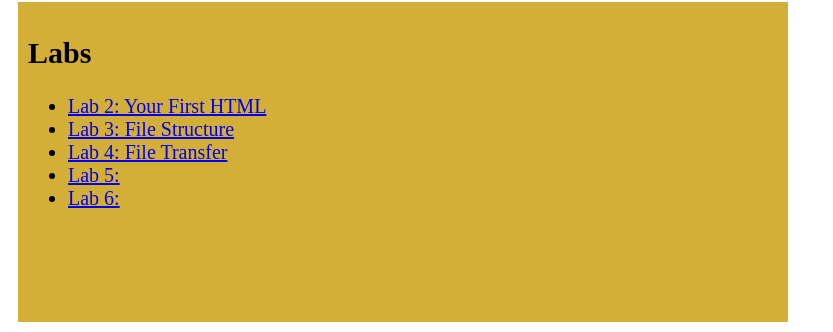
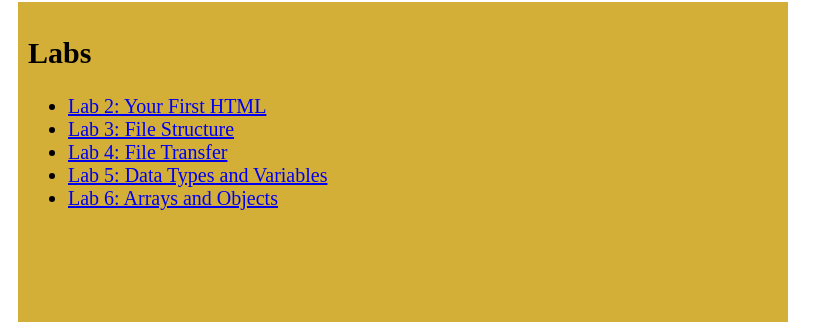
Before and after one commit to amirmadethis/Art101, a plain HTML site: page index.html in a window 1280 px wide. Shown: the part 955-1287 px from the top of the page, without its empty margins (0-833 px from the left). Drawn offline with Linux system fonts and the light colour scheme.

Commit message:
Update index.html

```diff
--- a/index.html
+++ b/index.html
@@ -19,11 +19,11 @@
 			<div clss="assignments major-section">
 				<h2>Labs</h2>
 				<ul>
-					<li><a href="lab2/helloworld.html">Lab 2: Your First HTML</a></li>
+					<li><a href="lab2/">Lab 2: Your First HTML</a></li>
 					<li><a href="lab3/">Lab 3: File Structure</a></li>
 					<li><a href="lab4/">Lab 4: File Transfer</a></li>
-					<li><a href="lab5/">Lab 5:</a></li>
-					<li><a href="lab5/">Lab 6:</a></li>
+					<li><a href="lab5/">Lab 5: Data Types and Variables</a></li>
+					<li><a href="lab6/">Lab 6: Arrays and Objects</a></li>
 				</ul>
 			</div>
 	</body>
```
